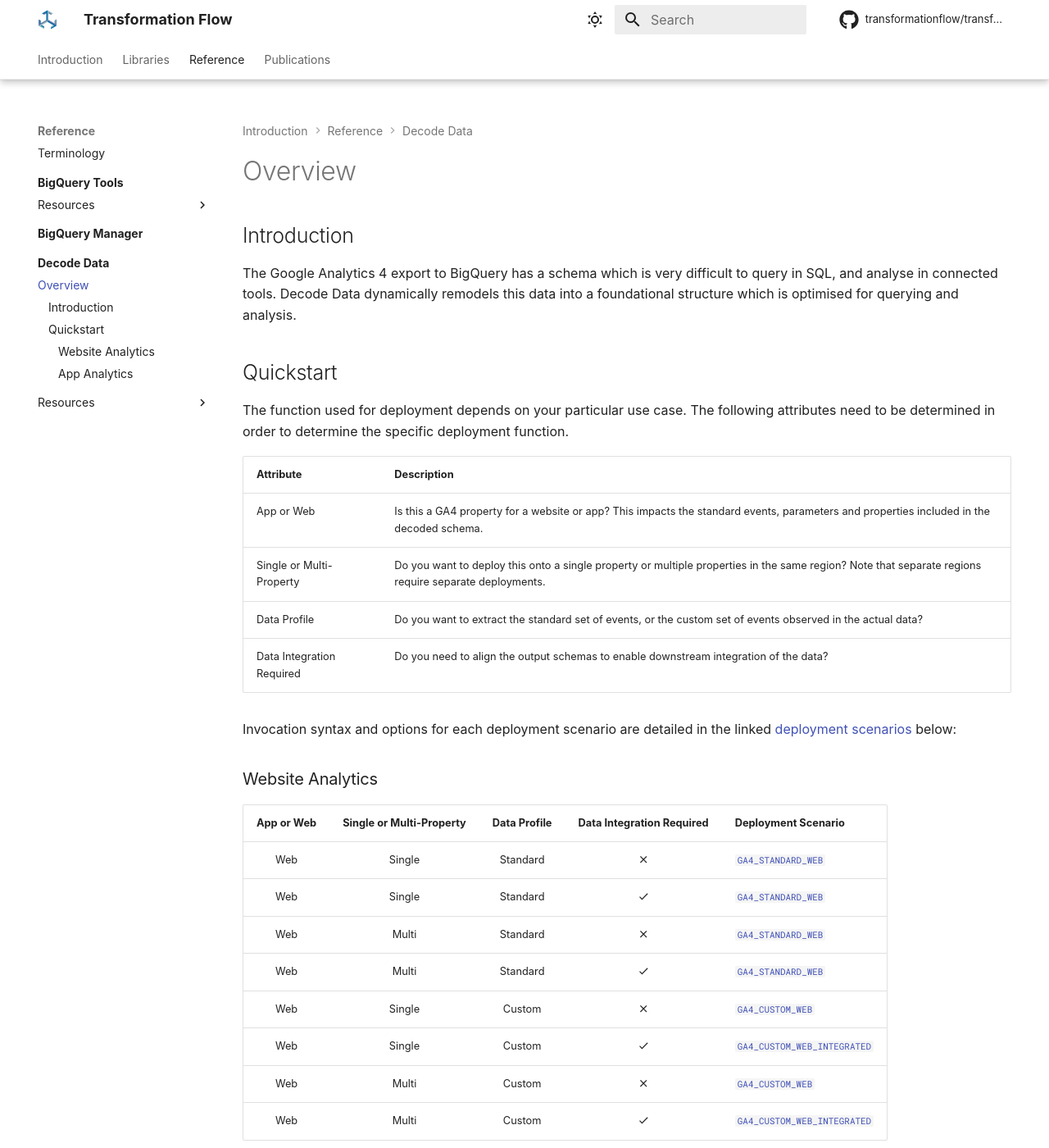
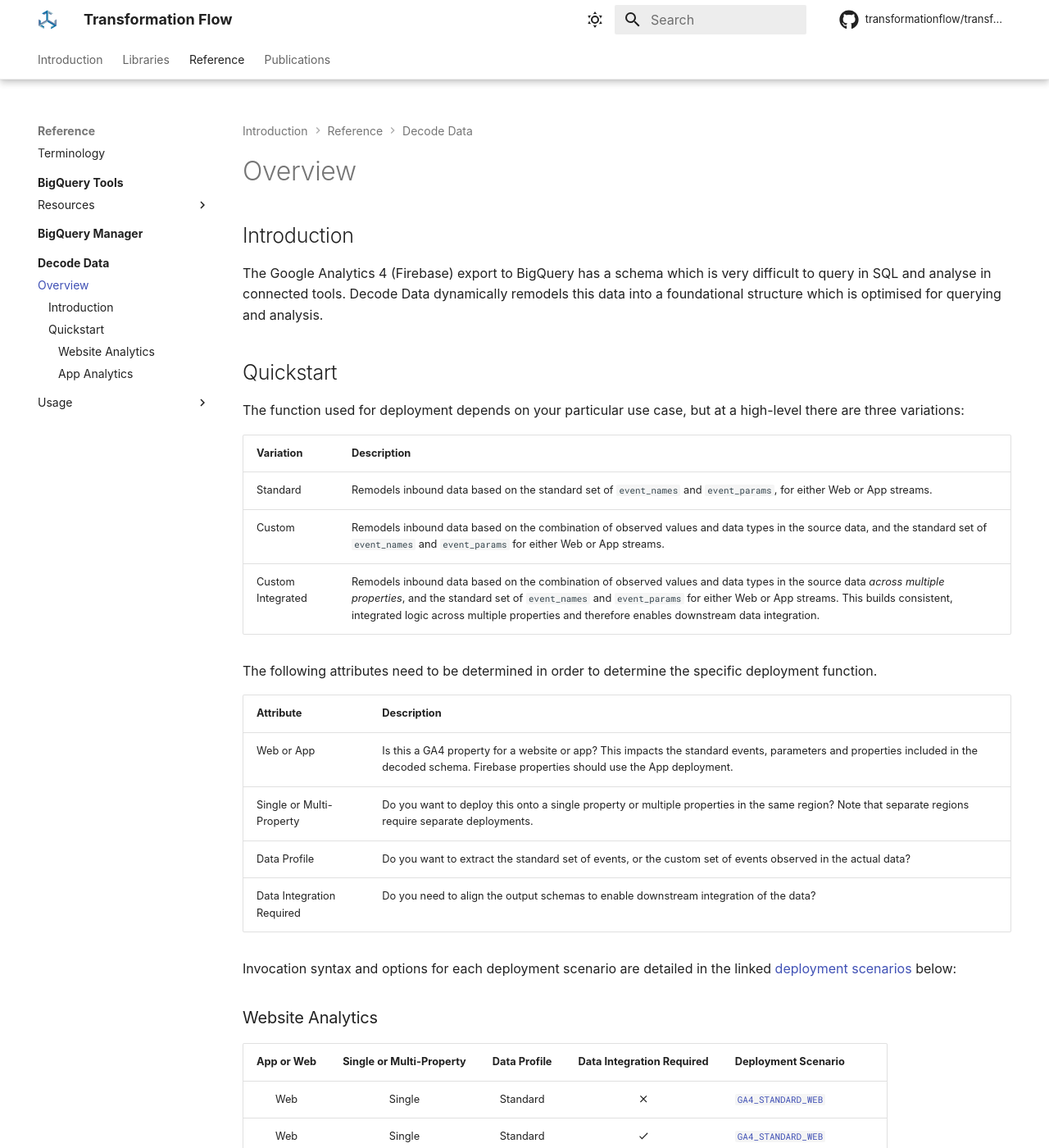
Before and after one commit to transformationflow/transformationflow.github.io, an MkDocs documentation site: the page built from docs/reference/decodedata/overview.md, in a window 1280 px wide and 1400 px high. Shown: the whole window at 82% size. Built offline with MkDocs 1.6.1 and Material for MkDocs 9.7.7, drawn with Linux system fonts in a browser that asks for light colours; some web fonts are replaced; comment, search, counter and statistics services are not loaded.

Commit message:
decode data usage update

```diff
--- a/docs/reference/decodedata/overview.md
+++ b/docs/reference/decodedata/overview.md
@@ -1,40 +1,48 @@
 # Introduction
-The Google Analytics 4 export to BigQuery has a schema which is very difficult to query in SQL, and analyse in connected tools.  Decode Data dynamically remodels this data into a foundational structure which is optimised for querying and analysis.
+The Google Analytics 4 (Firebase) export to BigQuery has a schema which is very difficult to query in SQL and analyse in connected tools.  Decode Data dynamically remodels this data into a foundational structure which is optimised for querying and analysis.
 
 # Quickstart
-The function used for deployment depends on your particular use case.  The following attributes need to be determined in order to determine the specific deployment function.
+The function used for deployment depends on your particular use case, but at a high-level there are three variations:
+
+Variation | Description
+--- | ---
+Standard | Remodels inbound data based on the standard set of `event_names` and `event_params`, for either Web or App streams.
+Custom | Remodels inbound data based on the combination of observed values and data types in the source data, and the standard set of `event_names` and `event_params` for either Web or App streams.
+Custom Integrated | Remodels inbound data based on the combination of observed values and data types in the source data _across multiple properties_, and the standard set of `event_names` and `event_params` for either Web or App streams. This builds consistent, integrated logic across multiple properties and therefore enables downstream data integration.
+
+The following attributes need to be determined in order to determine the specific deployment function.
 
 Attribute | Description
 --- | ---
-App or Web | Is this a GA4 property for a website or app? This impacts the standard events, parameters and properties included in the decoded schema.
+Web or App | Is this a GA4 property for a website or app? This impacts the standard events, parameters and properties included in the decoded schema. Firebase properties should use the App deployment.
 Single or Multi-Property | Do you want to deploy this onto a single property or multiple properties in the same region? Note that separate regions require separate deployments.
 Data Profile | Do you want to extract the standard set of events, or the custom set of events observed in the actual data?
 Data Integration Required | Do you need to align the output schemas to enable downstream integration of the data?
 
-Invocation syntax and options for each deployment scenario are detailed in the linked [deployment scenarios](resources/deployment.md) below:
+Invocation syntax and options for each deployment scenario are detailed in the linked [deployment scenarios](usage/deployment.md) below:
 
 ## Website Analytics
 
 | App or Web | Single or Multi-Property | Data Profile | Data Integration Required | Deployment Scenario
 | :-: | :-: | :-: | :-: | ---
-| Web | Single | Standard | :material-close: | [`GA4_STANDARD_WEB`](resources/deployment.md/#ga4_standard)
-| Web | Single | Standard | :material-check: | [`GA4_STANDARD_WEB`](resources/deployment.md/#ga4_standard)
-| Web | Multi | Standard | :material-close: | [`GA4_STANDARD_WEB`](resources/deployment.md/#ga4_standard)
-| Web | Multi | Standard | :material-check: | [`GA4_STANDARD_WEB`](resources/deployment.md/#ga4_standard)
-| Web | Single | Custom | :material-close: | [`GA4_CUSTOM_WEB`](resources/deployment.md/#ga4_custom)
-| Web | Single | Custom | :material-check: | [`GA4_CUSTOM_WEB_INTEGRATED`](resources/deployment.md/#ga4_custom_integrated)
-| Web | Multi | Custom | :material-close: | [`GA4_CUSTOM_WEB`](resources/deployment.md/#ga4_custom)
-| Web | Multi | Custom | :material-check: | [`GA4_CUSTOM_WEB_INTEGRATED`](resources/deployment.md/#ga4_custom_integrated)
+| Web | Single | Standard | :material-close: | [`GA4_STANDARD_WEB`](usage/deployment.md/#ga4_standard)
+| Web | Single | Standard | :material-check: | [`GA4_STANDARD_WEB`](usage/deployment.md/#ga4_standard)
+| Web | Multi | Standard | :material-close: | [`GA4_STANDARD_WEB`](usage/deployment.md/#ga4_standard)
+| Web | Multi | Standard | :material-check: | [`GA4_STANDARD_WEB`](usage/deployment.md/#ga4_standard)
+| Web | Single | Custom | :material-close: | [`GA4_CUSTOM_WEB`](usage/deployment.md/#ga4_custom)
+| Web | Single | Custom | :material-check: | [`GA4_CUSTOM_WEB_INTEGRATED`](usage/deployment.md/#ga4_custom_integrated)
+| Web | Multi | Custom | :material-close: | [`GA4_CUSTOM_WEB`](usage/deployment.md/#ga4_custom)
+| Web | Multi | Custom | :material-check: | [`GA4_CUSTOM_WEB_INTEGRATED`](usage/deployment.md/#ga4_custom_integrated)
 
 ## App Analytics
 
 | App or Web | Single or Multi-Property | Data Profile | Data Integration Required | Deployment Function
 | :-: | :-: | :-: | :-: | ---
-| App | Single | Standard | :material-close: | [`GA4_STANDARD_APP`](resources/deployment.md/#ga4_standard)
-| App | Single | Standard | :material-check: | [`GA4_STANDARD_APP`](resources/deployment.md/#ga4_standard)
-| App | Multi | Standard | :material-close: | [`GA4_STANDARD_APP`](resources/deployment.md/#ga4_standard)
-| App | Multi | Standard | :material-check: | [`GA4_STANDARD_APP`](resources/deployment.md/#ga4_standard)
-| App | Single | Custom | :material-close: | [`GA4_CUSTOM_APP`](resources/deployment.md/#ga4_custom)
-| App | Single | Custom | :material-check: | [`GA4_CUSTOM_APP_INTEGRATED`](resources/deployment.md/#ga4_custom_integrated)
-| App | Multi | Custom | :material-close: | [`GA4_CUSTOM_APP`](resources/deployment.md/#ga4_custom)
-| App | Multi | Custom | :material-check: | [`GA4_CUSTOM_APP_INTEGRATED`](resources/deployment.md/#ga4_custom_integrated)
+| App | Single | Standard | :material-close: | [`GA4_STANDARD_APP`](usage/deployment.md/#ga4_standard)
+| App | Single | Standard | :material-check: | [`GA4_STANDARD_APP`](usage/deployment.md/#ga4_standard)
+| App | Multi | Standard | :material-close: | [`GA4_STANDARD_APP`](usage/deployment.md/#ga4_standard)
+| App | Multi | Standard | :material-check: | [`GA4_STANDARD_APP`](usage/deployment.md/#ga4_standard)
+| App | Single | Custom | :material-close: | [`GA4_CUSTOM_APP`](usage/deployment.md/#ga4_custom)
+| App | Single | Custom | :material-check: | [`GA4_CUSTOM_APP_INTEGRATED`](usage/deployment.md/#ga4_custom_integrated)
+| App | Multi | Custom | :material-close: | [`GA4_CUSTOM_APP`](usage/deployment.md/#ga4_custom)
+| App | Multi | Custom | :material-check: | [`GA4_CUSTOM_APP_INTEGRATED`](usage/deployment.md/#ga4_custom_integrated)
--- a/mkdocs.yml
+++ b/mkdocs.yml
@@ -60,9 +60,10 @@
     - Decode Data:
       - Introduction: reference/decodedata/index.md
       - Overview: reference/decodedata/overview.md
-      - Resources:
-        - Deployment: reference/decodedata/resources/deployment.md
-        - Functions: reference/decodedata/resources/functions.md
+      - Usage:
+        - Deployment: reference/decodedata/usage/deployment.md
+        - Resources: reference/decodedata/usage/resources.md
+        - Automation: reference/decodedata/usage/automation.md
 
   #    - Resources:
   #      - Metadata: reference/bqtools/resources/metadata.md
```
Also changed, not shown: docs/reference/decodedata/resources/functions.md (deleted, +0 -97 lines), docs/reference/decodedata/usage/automation.md (added, +78 -0 lines), docs/reference/decodedata/usage/deployment.md (renamed from docs/reference/decodedata/resources/deployment.md, +2 -2 lines), docs/reference/decodedata/usage/resources.md (added, +51 -0 lines), docs/reference/terminology.md (+1 -0 lines).
